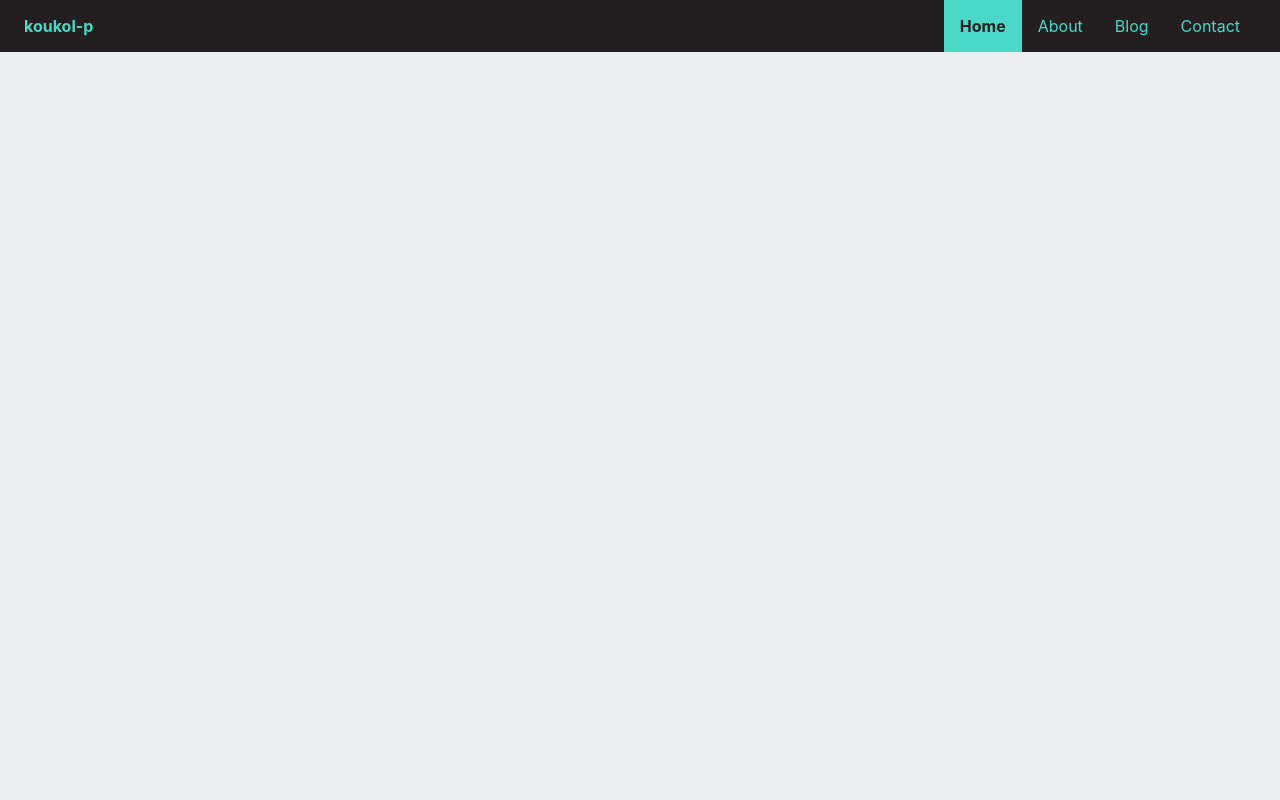
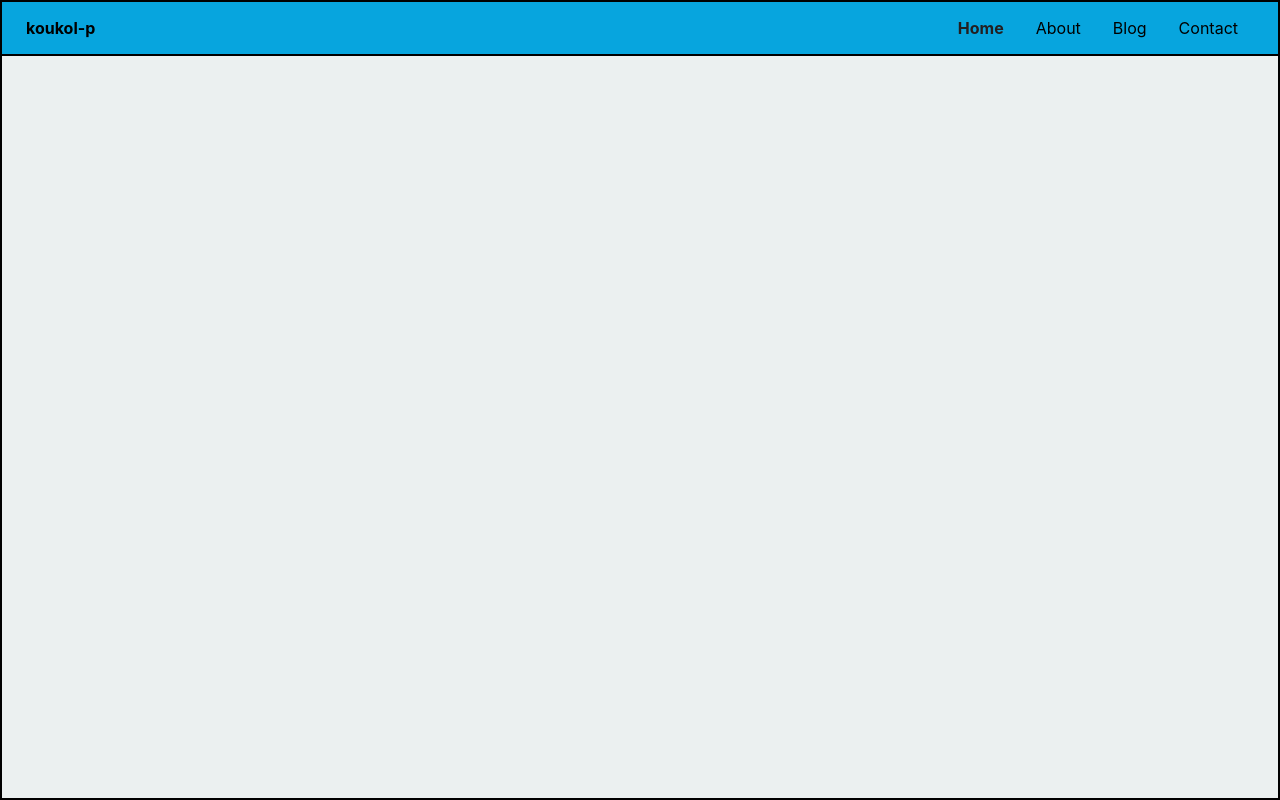
Before and after one commit to koukol-p/blog-contentful, a Next.js app: page / in a window 1280 px wide. Built offline with nearby package versions, Linux system fonts and the light colour scheme.

Commit message:
switch to css grid

```diff
--- a/components/Layout.module.scss
+++ b/components/Layout.module.scss
@@ -1,14 +1,26 @@
 .container {
+    display: grid;
+    grid-template-columns: 1fr;
+    grid-template-rows: auto 1fr;
+    grid-template-areas:
+        'header'
+        'main';
     height: 100vh;
-    max-height: 100vh;
+
 
     background-color: rgb(235,240,240);
     max-width: 100vw;
+    .content {
+        overflow-y: auto;
+        grid-area: main;
+        min-height: 100%;
+        border-left: 2px;
+        border-right: 2px;
+        border-bottom: 2px;
+        border-top: 0px;
+        border-style: solid;
+        border-color: black;
+        padding: 1rem;
 
+    }
 }
-
-.content {
-    position: relative;
-    top: 60px;
-    padding: 1rem;
-}
--- a/components/Navbar.module.scss
+++ b/components/Navbar.module.scss
@@ -1,30 +1,25 @@
 .navbar {
   display: flex;
-  width: 100vw;
-  flex-direction: row;
   justify-content: space-between;
-  background-color: $theme-dark;
-  position: fixed;
+  background-color: $theme-blue;
+  border: 2px solid black;
   z-index: 90;
   padding: 0 1.5rem;
 
+  grid-area: header;
+
   .brand {
-    color: $theme-cyan;
-
     font-weight: bold;
 
     align-self: center;
   }
 
   .navItem {
-    color: $theme-cyan;
     padding: 1rem 1rem;
     &:hover {
-      background-color: $theme-cyan;
       color: $theme-dark;
     }
     &.active {
-      background-color: $theme-cyan;
       color: $theme-dark;
       font-weight: bold;
     }
--- a/styles/globals.scss
+++ b/styles/globals.scss
@@ -18,8 +18,3 @@ a {
 * {
   box-sizing: border-box;
 }
-.vhWrap {
-  height: 100vh;
-}
-
-$theme-dark: rgb(35, 31, 32);
--- a/styles/theme.scss
+++ b/styles/theme.scss
@@ -1,2 +1,3 @@
 $theme-dark: rgb(35, 31, 32);
 $theme-cyan: rgb(74, 217, 200);
+$theme-blue: rgb(7,165,222);
```
